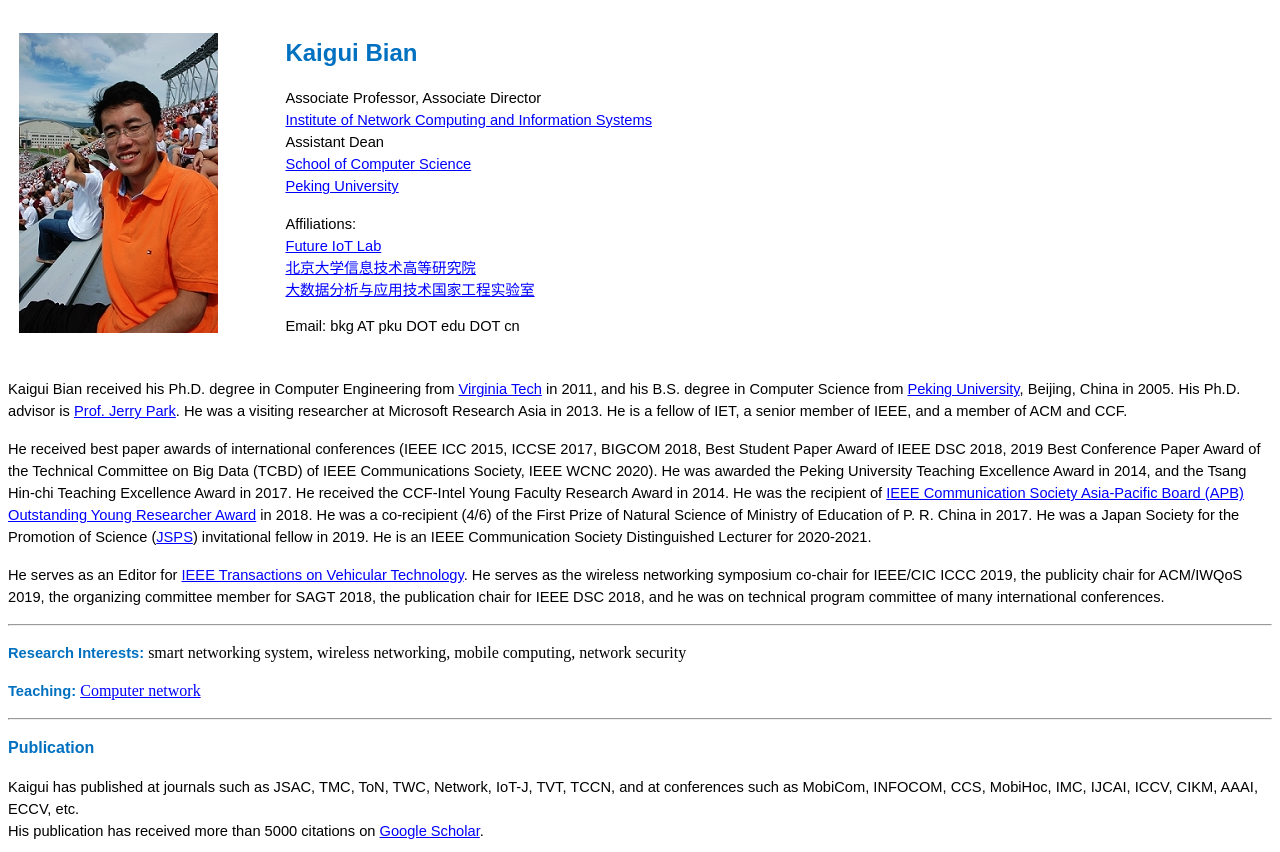
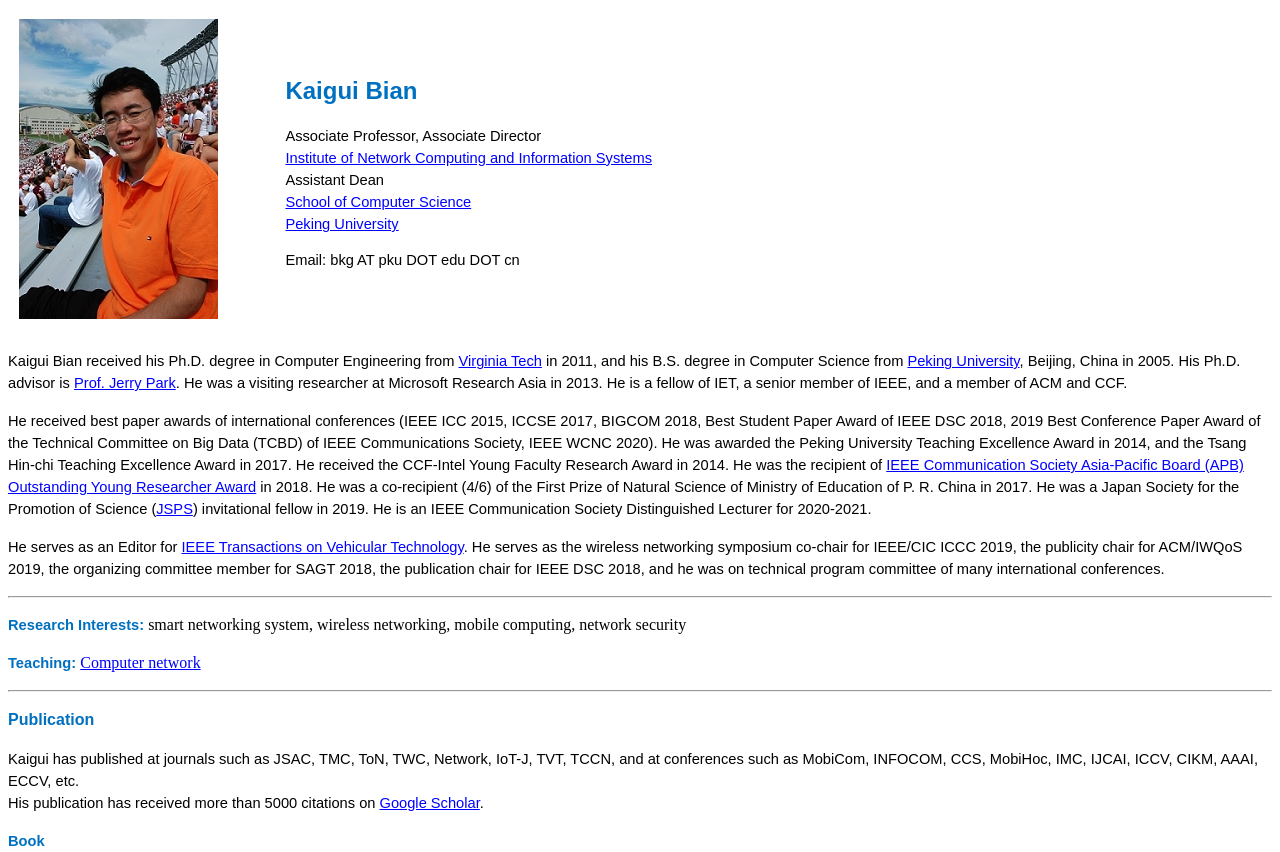
Before and after one commit to kevinbkg/kg.github.io, a plain HTML site: page index.html in a window 1280 px wide. Shown: the top 852 px of the page. Drawn offline with Linux system fonts and the light colour scheme.

Commit message:
Update index.html

```diff
--- a/index.html
+++ b/index.html
@@ -48,16 +48,6 @@
        <a href="http://www.pku.edu.cn/" target="_blank">Peking University</a>
         </span>
        <p></p>
-        <span style='font-size: 11.0pt;line-height:150%;font-family: Arial;'>
-               Affiliations:
-               <br />
-         <a href="http://net.pku.edu.cn/songly/iotlab/" target="_blank">Future IoT Lab</a>
-         <br />
-        <a href="http://aiit.org.cn/" target="_blank">北京大学信息技术高等研究院</a>
-        <br />
-        <a href="http://bda.pku.edu.cn/" target="_blank">大数据分析与应用技术国家工程实验室</a>
-        <br />
-        </span>
 
 
       </p>
```
